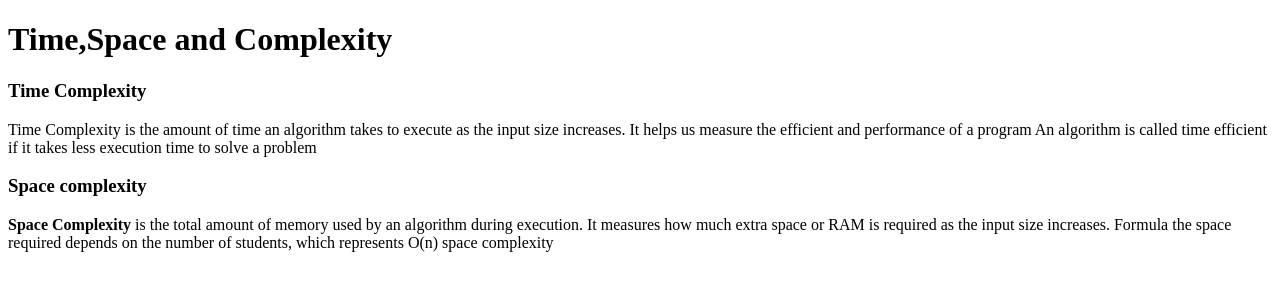
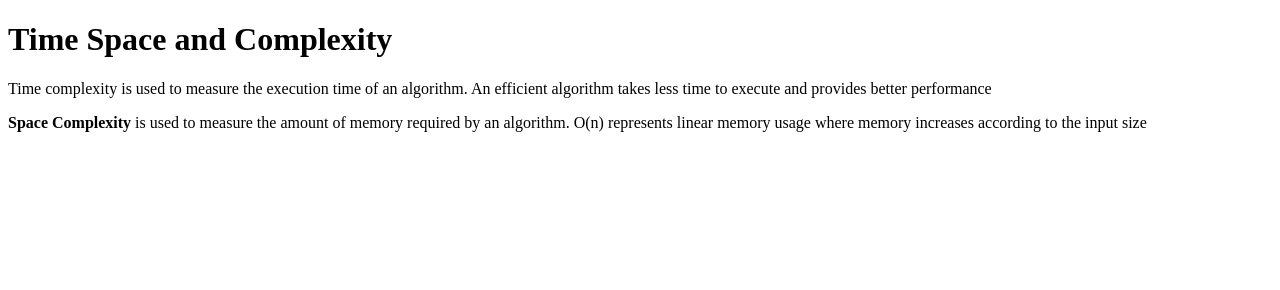
Before and after one commit to acciojob/time-and-space-complexity-vaishnavi-panchal0108, a website: page main.html in a window 1280 px wide. Drawn offline with Linux system fonts and the light colour scheme.

Commit message:
created a submission

```diff
--- a/main.html
+++ b/main.html
@@ -12,17 +12,15 @@
     <script type="text/javascript" src="./script.js">
 </script>
 
-	<div>
-		<h1>Time,Space and Complexity</h1>
-		<h3>Time Complexity</h3>
-		<p> Time Complexity is the amount of time an algorithm takes to execute as the input size increases.
-         It helps us measure the efficient and performance of a program An algorithm is called time efficient if it takes less execution time to solve a problem</p>
-		<h3>Space complexity</h3>
-		<p><b> Space Complexity </b>is the total amount of memory used by an algorithm during execution.
-        It measures how much extra space or RAM is required as the input size increases.
-        Formula the space required depends on the number of students, which represents O(n) space complexity</p>
-	</div>
 
+		<h1>Time Space and Complexity</h1>
+
+		<p>Time complexity is used to measure the execution time of an algorithm.
+        An efficient algorithm takes less time to execute and provides better performance</p>
+
+		<p><b>Space Complexity</b> is used to measure the amount of memory required
+        by an algorithm. O(n) represents linear memory usage where memory increases
+        according to the input size</p>
 
 </body>
 
```
